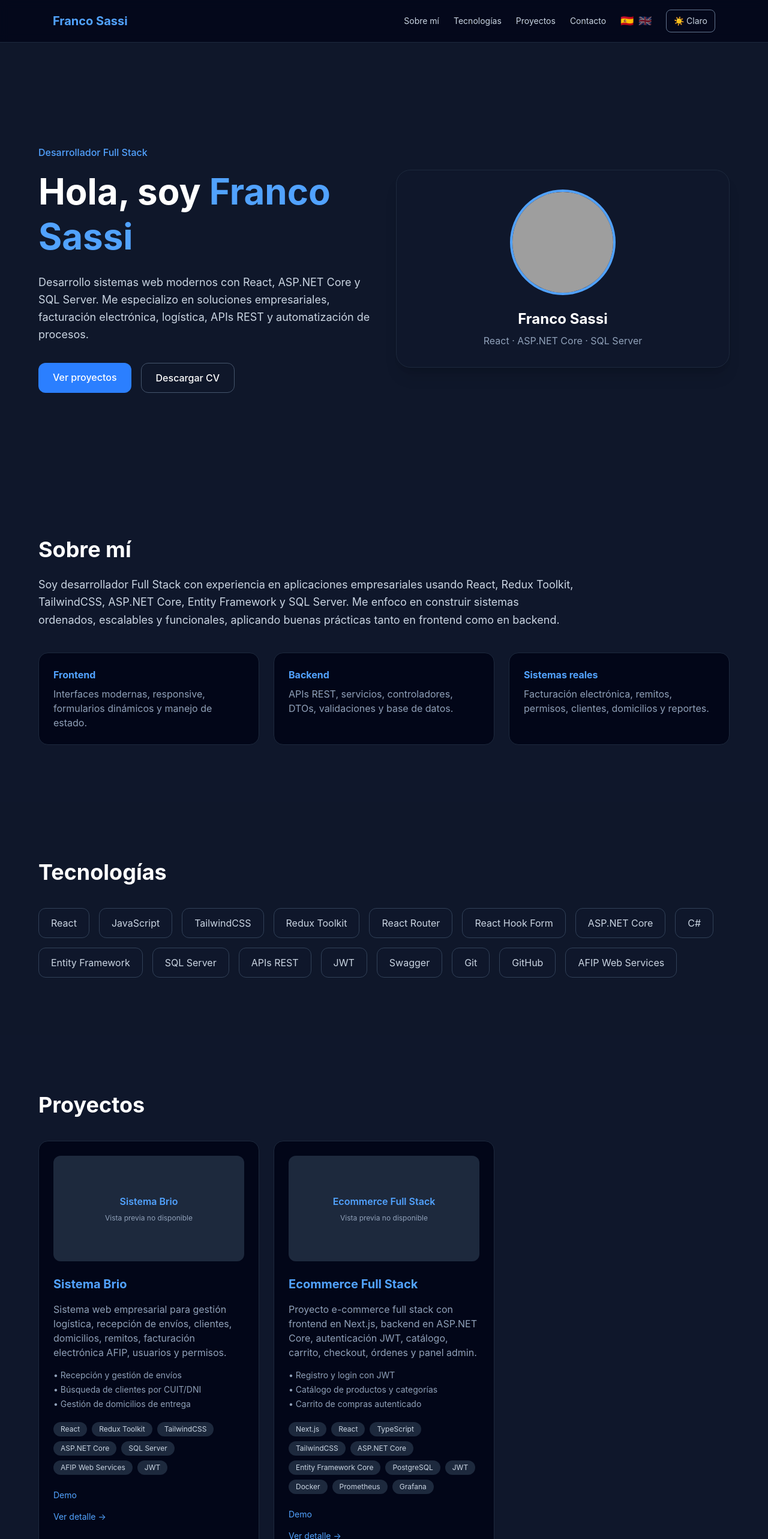
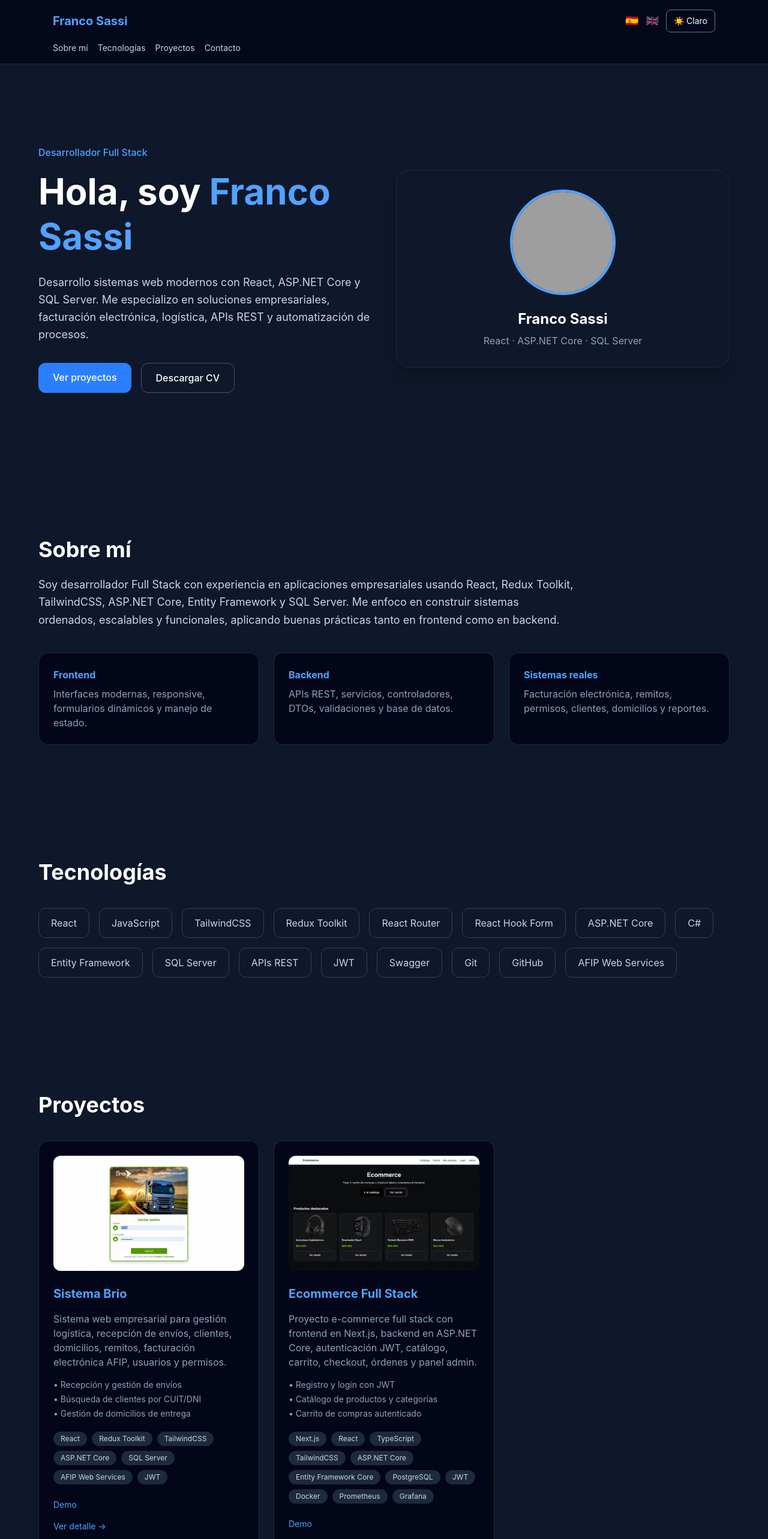
Before and after one commit to fms1997/Portfolio, a React app in the folder portfolio/: page / in a window 1280 px wide. Shown: the top 2566 px of the page at 60% size. Built offline with nearby package versions, Linux system fonts and the light colour scheme; grey boxes are pictures that could not be loaded; the HTML template or start-up script is replaced by a standard one.

Commit message:
cambios en archivos

```diff
--- a/portfolio/src/components/Footer.jsx
+++ b/portfolio/src/components/Footer.jsx
@@ -1,101 +1,23 @@
-import { useState } from "react";
-
 const texts = {
   es: {
-    title: "Contacto",
-    namePlaceholder: "Tu nombre",
-    emailPlaceholder: "Tu email",
-    messagePlaceholder: "Mensaje",
-    button: "Enviar mensaje",
-    subjectPrefix: "Contacto desde portfolio",
-    nameLabel: "Nombre",
-    messageLabel: "Mensaje",
+    rights: "Todos los derechos reservados.",
   },
   en: {
-    title: "Contact",
-    namePlaceholder: "Your name",
-    emailPlaceholder: "Your email",
-    messagePlaceholder: "Message",
-    button: "Send message",
-    subjectPrefix: "Portfolio contact",
-    nameLabel: "Name",
-    messageLabel: "Message",
+    rights: "All rights reserved.",
   },
 };
 
-const Contact = ({ lang }) => {
+const Footer = ({ lang }) => {
+  const year = new Date().getFullYear();
   const t = texts[lang];
-  const [form, setForm] = useState({
-    name: "",
-    email: "",
-    message: "",
-  });
-
-  const handleChange = (e) => {
-    setForm({
-      ...form,
-      [e.target.name]: e.target.value,
-    });
-  };
-
-  const handleSubmit = (e) => {
-    e.preventDefault();
-
-    const subject = `${t.subjectPrefix} - ${form.name}`;
-    const body = `${t.nameLabel}: ${form.name}%0AEmail: ${form.email}%0A%0A${t.messageLabel}:%0A${form.message}`;
-
-    window.location.href = `mailto:tuemail@email.com?subject=${subject}&body=${body}`;
-  };
 
   return (
-    <section id="contacto" className="py-24 px-6">
-      <div className="max-w-4xl mx-auto">
-        <h2 className="text-3xl md:text-4xl font-bold mb-6 text-center">{t.title}</h2>
-
-        <form
-          onSubmit={handleSubmit}
-          className="bg-slate-900 border border-slate-800 rounded-3xl p-8 space-y-5"
-        >
-          <input
-            type="text"
-            name="name"
-            placeholder={t.namePlaceholder}
-            value={form.name}
-            onChange={handleChange}
-            required
-            className="w-full bg-slate-950 border border-slate-700 rounded-xl px-4 py-3 outline-none focus:border-blue-400"
-          />
-
-          <input
-            type="email"
-            name="email"
-            placeholder={t.emailPlaceholder}
-            value={form.email}
-            onChange={handleChange}
-            required
-            className="w-full bg-slate-950 border border-slate-700 rounded-xl px-4 py-3 outline-none focus:border-blue-400"
-          />
-
-          <textarea
-            name="message"
-            placeholder={t.messagePlaceholder}
-            rows="5"
-            value={form.message}
-            onChange={handleChange}
-            required
-            className="w-full bg-slate-950 border border-slate-700 rounded-xl px-4 py-3 outline-none focus:border-blue-400"
-          />
-
-          <button
-            type="submit"
-            className="w-full bg-blue-500 hover:bg-blue-600 px-6 py-3 rounded-xl font-medium transition"
-          >
-            {t.button}
-          </button>
-        </form>
+    <footer className="border-t border-slate-800 py-6 px-4 sm:px-6">
+      <div className="max-w-6xl mx-auto text-center text-sm text-slate-400">
+        © {year} Franco Sassi · {t.rights}
       </div>
-    </section>
+    </footer>
   );
 };
 
-export default Contact;
+export default Footer;
--- a/portfolio/src/components/Navbar.jsx
+++ b/portfolio/src/components/Navbar.jsx
@@ -25,18 +25,13 @@ const Navbar = ({ theme, setTheme, lang, setLang }) => {
 
   return (
     <header className="fixed top-0 left-0 w-full bg-slate-950/80 backdrop-blur border-b border-slate-800 z-50">
-      <nav className="max-w-6xl mx-auto px-6 py-4 flex justify-between items-center">
-        <Link to="/" className="text-xl font-bold text-blue-400">
-          Franco Sassi
-        </Link>
+      <nav className="max-w-6xl mx-auto px-4 sm:px-6 py-3 sm:py-4">
+        <div className="flex justify-between items-center gap-4">
+          <Link to="/" className="text-lg sm:text-xl font-bold text-blue-400 whitespace-nowrap">
+            Franco Sassi
+          </Link>
 
-        <div className="hidden md:flex gap-6 text-sm text-slate-300 items-center">
-          <a href="/#sobre-mi" className="hover:text-blue-400">{t.about}</a>
-          <a href="/#tecnologias" className="hover:text-blue-400">{t.technologies}</a>
-          <a href="/#proyectos" className="hover:text-blue-400">{t.projects}</a>
-          <a href="/#contacto" className="hover:text-blue-400">{t.contact}</a>
-
-          <div className="flex items-center gap-2">
+          <div className="flex items-center gap-2 sm:gap-3">
             <button
               type="button"
               onClick={() => setLang("es")}
@@ -55,9 +50,16 @@ const Navbar = ({ theme, setTheme, lang, setLang }) => {
             >
               🇬🇧
             </button>
+
+            <ThemeToggle theme={theme} setTheme={setTheme} />
           </div>
+        </div>
 
-          <ThemeToggle theme={theme} setTheme={setTheme} />
+        <div className="flex flex-wrap gap-x-4 gap-y-2 text-sm text-slate-300 mt-3 sm:mt-4">
+          <a href="/#sobre-mi" className="hover:text-blue-400">{t.about}</a>
+          <a href="/#tecnologias" className="hover:text-blue-400">{t.technologies}</a>
+          <a href="/#proyectos" className="hover:text-blue-400">{t.projects}</a>
+          <a href="/#contacto" className="hover:text-blue-400">{t.contact}</a>
         </div>
       </nav>
     </header>
--- a/portfolio/src/components/Projects.jsx
+++ b/portfolio/src/components/Projects.jsx
@@ -23,26 +23,36 @@ const Projects = ({ lang }) => {
   const t = texts[lang];
 
   return (
-    <section id="proyectos" className="py-24 px-6 bg-slate-900">
+    <section id="proyectos" className="py-24 px-4 sm:px-6 bg-slate-900">
       <div className="max-w-6xl mx-auto">
         <h2 className="text-3xl md:text-4xl font-bold mb-10">{t.title}</h2>
 
-        <div className="grid md:grid-cols-3 gap-6">
+        <div className="grid sm:grid-cols-2 lg:grid-cols-3 gap-6">
           {projects.map((project) => (
             <motion.article
               key={project.slug}
               whileHover={{ y: -8 }}
-              className="bg-slate-950 border border-slate-800 rounded-2xl p-6 hover:border-blue-400 transition flex flex-col"
+              className="bg-slate-950 border border-slate-800 rounded-2xl p-5 sm:p-6 hover:border-blue-400 transition flex flex-col"
             >
-              <div className="h-44 w-full bg-slate-800 rounded-xl flex flex-col items-center justify-center text-center px-4">
-                <p className="text-blue-400 font-semibold">{project.title[lang]}</p>
-                <p className="text-xs text-slate-400 mt-2">{t.previewUnavailable}</p>
+              <div className="h-44 sm:h-48 w-full bg-slate-800 rounded-xl overflow-hidden flex items-center justify-center text-center">
+                {project.image ? (
+                  <img
+                    src={project.image}
+                    alt={project.title[lang]}
+                    className="w-full h-full object-cover"
+                  />
+                ) : (
+                  <div className="px-4">
+                    <p className="text-blue-400 font-semibold">{project.title[lang]}</p>
+                    <p className="text-xs text-slate-400 mt-2">{t.previewUnavailable}</p>
+                  </div>
+                )}
               </div>
 
               <div className="flex flex-col flex-1 mt-6">
                 <h3 className="text-xl font-bold text-blue-400">{project.title[lang]}</h3>
 
-                <p className="text-slate-400 mt-4">{project.description[lang]}</p>
+                <p className="text-slate-400 mt-4 text-sm sm:text-base">{project.description[lang]}</p>
 
                 {project.features && (
                   <ul className="mt-4 text-sm text-slate-400 space-y-1">
@@ -60,7 +70,7 @@ const Projects = ({ lang }) => {
                   ))}
                 </div>
 
-                <div className="flex gap-4 mt-6">
+                <div className="flex flex-wrap gap-x-4 gap-y-2 mt-6">
                   {project.github && (
                     <a href={project.github} target="_blank" rel="noreferrer" className="text-sm text-blue-400 hover:underline">
                       {t.code}
--- a/portfolio/src/data/projects.js
+++ b/portfolio/src/data/projects.js
@@ -1,3 +1,6 @@
+import brioProyectoImage from "../assets/brioproyecto.png";
+import ecommerceImage from "../assets/ecommerce.png";
+
 export const projects = [
   {
     slug: "sistema-brio",
@@ -9,6 +12,7 @@ export const projects = [
       es: "Proyecto empresarial",
       en: "Company project",
     },
+    image: brioProyectoImage,
     url: "https://sistema-brio.azurewebsites.net/",
     github: "",
     description: {
@@ -57,6 +61,7 @@ export const projects = [
       es: "Proyecto personal",
       en: "Personal project",
     },
+    image: ecommerceImage,
     url: "https://fullstack-ecommerce-green-two.vercel.app/",
     github: "",
     description: {
--- a/portfolio/src/pages/ProjectDetail.jsx
+++ b/portfolio/src/pages/ProjectDetail.jsx
@@ -1,95 +1,107 @@
-import { useParams, Link } from "react-router-dom";
-import { projects } from "../data/projects";
+import brioProyectoImage from "../assets/brioproyecto.png";
+import ecommerceImage from "../assets/ecommerce.png";
 
-const texts = {
-  es: {
-    notFound: "Proyecto no encontrado",
-    backHome: "Volver al inicio",
-    back: "← Volver",
-    features: "Funcionalidades principales",
-    technologies: "Tecnologías utilizadas",
-    viewCode: "Ver código",
-    viewDemo: "Ver demo",
+export const projects = [
+  {
+    slug: "sistema-brio",
+    title: {
+      es: "Sistema Brio",
+      en: "Brio System",
+    },
+    type: {
+      es: "Proyecto empresarial",
+      en: "Company project",
+    },
+    image: brioProyectoImage,
+    url: "https://sistema-brio.azurewebsites.net/",
+    github: "",
+    description: {
+      es: "Sistema web empresarial para gestión logística, recepción de envíos, clientes, domicilios, remitos, facturación electrónica AFIP, usuarios y permisos.",
+      en: "Enterprise web system for logistics management, shipment reception, customers, delivery addresses, waybills, AFIP electronic invoicing, users and permissions.",
+    },
+    longDescription: {
+      es: "Sistema desarrollado para Expreso Brio, orientado a centralizar procesos operativos de logística y facturación. Incluye recepción de envíos, gestión de clientes origen y destino, domicilios de entrega, generación de remitos, facturación electrónica integrada con AFIP, administración de usuarios, grupos y permisos.",
+      en: "System developed for Expreso Brio, focused on centralizing logistics and invoicing operations. It includes shipment reception, customer management, delivery addresses, waybill generation, AFIP electronic invoicing, user administration, groups and permissions.",
+    },
+    technologies: [
+      "React",
+      "Redux Toolkit",
+      "TailwindCSS",
+      "ASP.NET Core",
+      "SQL Server",
+      "AFIP Web Services",
+      "JWT",
+    ],
+    features: {
+      es: [
+        "Recepción y gestión de envíos",
+        "Búsqueda de clientes por CUIT/DNI",
+        "Gestión de domicilios de entrega",
+        "Generación e impresión de remitos",
+        "Facturación electrónica con AFIP",
+        "Administración de usuarios y permisos",
+      ],
+      en: [
+        "Shipment reception and management",
+        "Customer search by tax ID/document",
+        "Delivery address management",
+        "Waybill generation and printing",
+        "Electronic invoicing with AFIP",
+        "User and permission management",
+      ],
+    },
   },
-  en: {
-    notFound: "Project not found",
-    backHome: "Back to home",
-    back: "← Back",
-    features: "Main features",
-    technologies: "Technologies used",
-    viewCode: "View code",
-    viewDemo: "View demo",
+  {
+    slug: "ecommerce-fullstack",
+    title: {
+      es: "Ecommerce Full Stack",
+      en: "Full Stack Ecommerce",
+    },
+    type: {
+      es: "Proyecto personal",
+      en: "Personal project",
+    },
+    image: ecommerceImage,
+    url: "https://fullstack-ecommerce-green-two.vercel.app/",
+    github: "",
+    description: {
+      es: "Proyecto e-commerce full stack con frontend en Next.js, backend en ASP.NET Core, autenticación JWT, catálogo, carrito, checkout, órdenes y panel admin.",
+      en: "Full stack ecommerce project with a Next.js frontend, ASP.NET Core backend, JWT authentication, catalog, cart, checkout, orders and admin panel.",
+    },
+    longDescription: {
+      es: "Aplicación e-commerce desarrollada con arquitectura separada entre frontend, backend y base de datos. Incluye autenticación con JWT, catálogo de productos, categorías, carrito autenticado, checkout con validaciones, órdenes de usuario, endpoints de salud y métricas para monitoreo.",
+      en: "Ecommerce application built with a separated frontend, backend and database architecture. It includes JWT authentication, product catalog, categories, authenticated cart, checkout validations, user orders, health endpoints and metrics for monitoring.",
+    },
+    technologies: [
+      "Next.js",
+      "React",
+      "TypeScript",
+      "TailwindCSS",
+      "ASP.NET Core",
+      "Entity Framework Core",
+      "PostgreSQL",
+      "JWT",
+      "Docker",
+      "Prometheus",
+      "Grafana",
+    ],
+    features: {
+      es: [
+        "Registro y login con JWT",
+        "Catálogo de productos y categorías",
+        "Carrito de compras autenticado",
+        "Checkout con validación de stock",
+        "Historial y detalle de órdenes",
+        "Métricas y healthcheck",
+      ],
+      en: [
+        "Register and login with JWT",
+        "Product and category catalog",
+        "Authenticated shopping cart",
+        "Checkout with stock validation",
+        "Order history and details",
+        "Metrics and healthcheck",
+      ],
+    },
   },
-};
-
-const ProjectDetail = ({ lang }) => {
-  const { slug } = useParams();
-  const t = texts[lang];
-
-  const project = projects.find((item) => item.slug === slug);
-
-  if (!project) {
-    return (
-      <main className="min-h-screen pt-32 px-6 text-center">
-        <h1 className="text-3xl font-bold">{t.notFound}</h1>
-        <Link to="/" className="text-blue-400 mt-6 inline-block">
-          {t.backHome}
-        </Link>
-      </main>
-    );
-  }
-
-  return (
-    <main className="min-h-screen pt-32 px-6 pb-24">
-      <div className="max-w-5xl mx-auto">
-        <Link to="/" className="text-blue-400 hover:underline">
-          {t.back}
-        </Link>
-
-        {project.image && (
-          <img
-            src={project.image}
-            alt={project.title[lang]}
-            className="w-full h-80 object-cover rounded-3xl mt-8 border border-slate-800"
-          />
-        )}
-
-        <h1 className="text-4xl md:text-5xl font-bold mt-10">{project.title[lang]}</h1>
-
-        <p className="text-slate-300 text-lg mt-6 leading-relaxed">{project.longDescription[lang]}</p>
-
-        <h2 className="text-2xl font-bold mt-10 text-blue-400">{t.features}</h2>
-
-        <ul className="grid md:grid-cols-2 gap-4 mt-6">
-          {project.features[lang].map((feature) => (
-            <li key={feature} className="bg-slate-900 border border-slate-800 rounded-xl p-4">
-              {feature}
-            </li>
-          ))}
-        </ul>
-
-        <h2 className="text-2xl font-bold mt-10 text-blue-400">{t.technologies}</h2>
-
-        <div className="flex flex-wrap gap-3 mt-6">
-          {project.technologies.map((tech) => (
-            <span key={tech} className="bg-slate-900 border border-slate-700 px-4 py-2 rounded-xl">
-              {tech}
-            </span>
-          ))}
-        </div>
-
-        <div className="flex gap-4 mt-10">
-          <a href={project.github} className="bg-blue-500 hover:bg-blue-600 px-6 py-3 rounded-xl">
-            {t.viewCode}
-          </a>
-
-          <a href={project.demo || project.url} className="border border-slate-600 hover:border-blue-400 px-6 py-3 rounded-xl">
-            {t.viewDemo}
-          </a>
-        </div>
-      </div>
-    </main>
-  );
-};
-
-export default ProjectDetail;
+];
```
